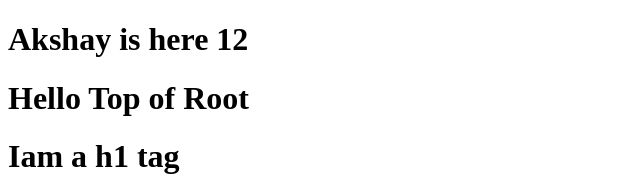
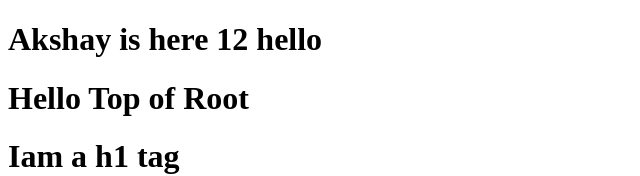
Before and after one commit to Yamunathikkireddi/namaste-react, a plain HTML site: page index.html in a window 1280 px wide. Shown: the top 176 px of the page, without its empty margins (0-640 px from the left). Drawn offline with nearby package versions, Linux system fonts and the light colour scheme.

Commit message:
episode -01

```diff
--- a/index.html
+++ b/index.html
@@ -7,7 +7,7 @@
 </head>
 <body>
     <div id = "header">
-        <h1>Akshay is here 12</h1>
+        <h1>Akshay is here 12 hello</h1>
     </div>
     <h1>Hello Top of Root</h1>
     <div id="root">
```
